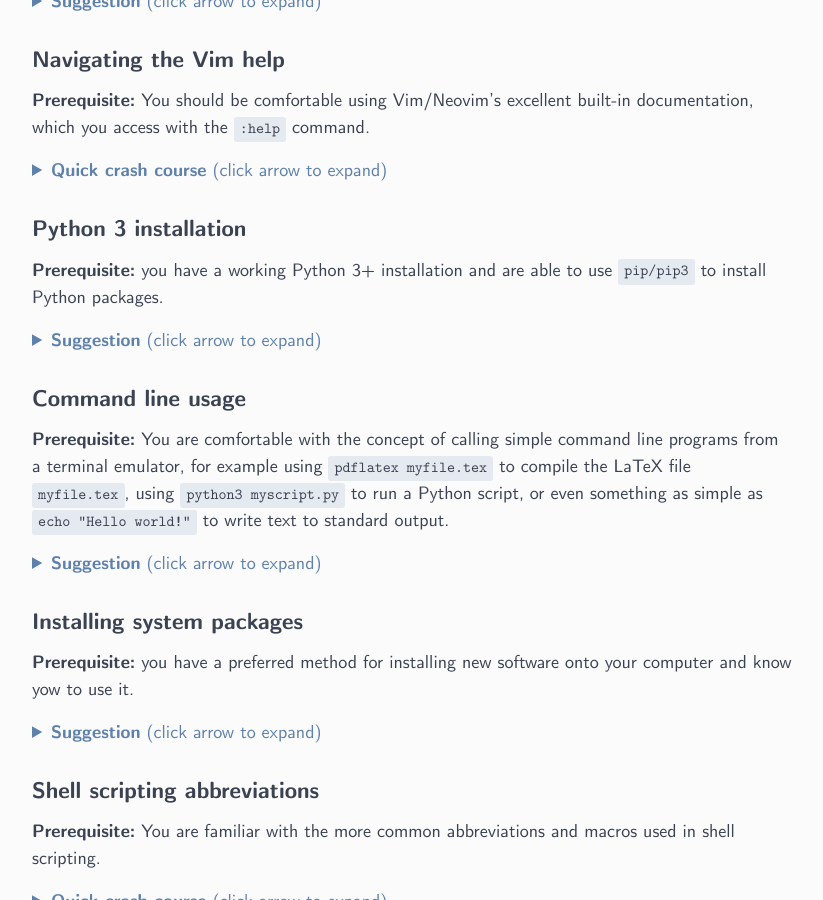
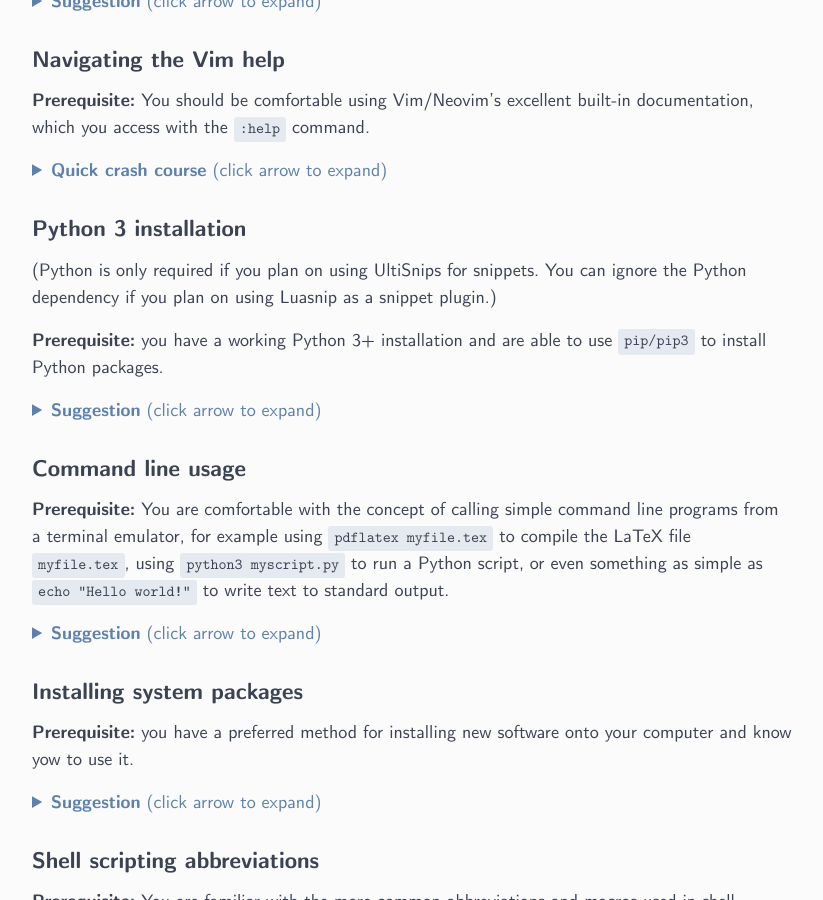
Before and after one commit to ejmastnak/ejmastnak.github.io, a Jekyll site: the page built from tutorials/vim-latex/prerequisites.md, in a window 1280 px wide and 900 px high, scrolled down 1955 px. Shown: the whole window, without its empty margins (228-1051 px from the left). Built offline with Jekyll 4.4.1, drawn with Linux system fonts in a browser that asks for light colours.

Commit message:
Minor style/typo tweaks

```diff
--- a/tutorials/vim-latex/prerequisites.md
+++ b/tutorials/vim-latex/prerequisites.md
@@ -200,6 +200,10 @@ and will know what to do when told to install a Vim plugin.
 </details>
 
 ### Python 3 installation
+
+(Python is only required if you plan on using UltiSnips for snippets.
+You can ignore the Python dependency if you plan on using Luasnip as a snippet plugin.)
+
 **Prerequisite:** you have a working Python 3+ installation and are able to use `pip/pip3` to install Python packages.
 
 <details>
```
Also changed, not shown: tutorials/vim-latex/luasnip.md (+1 -1 lines), tutorials/vim-latex/ultisnips.md (+1 -1 lines).
